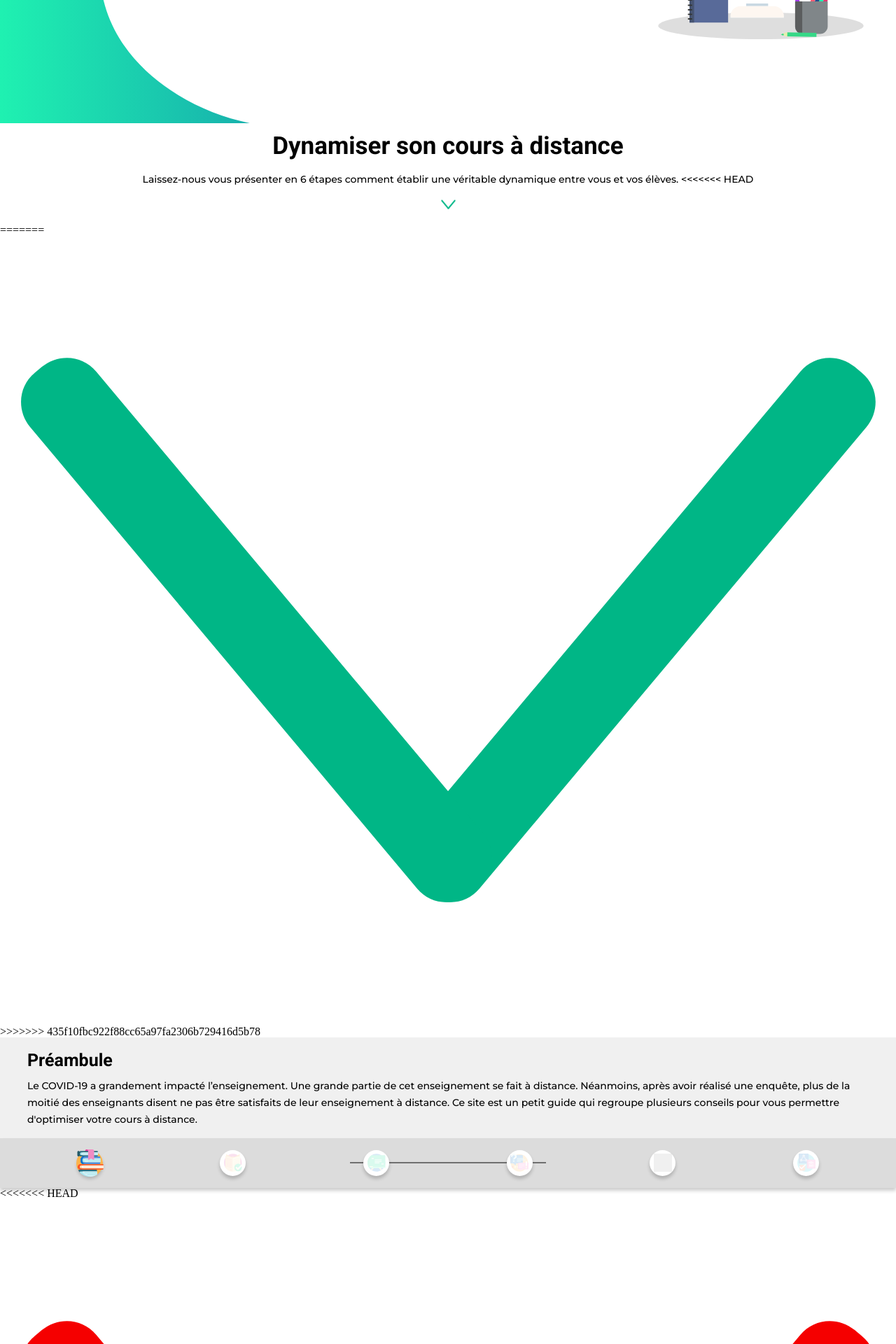
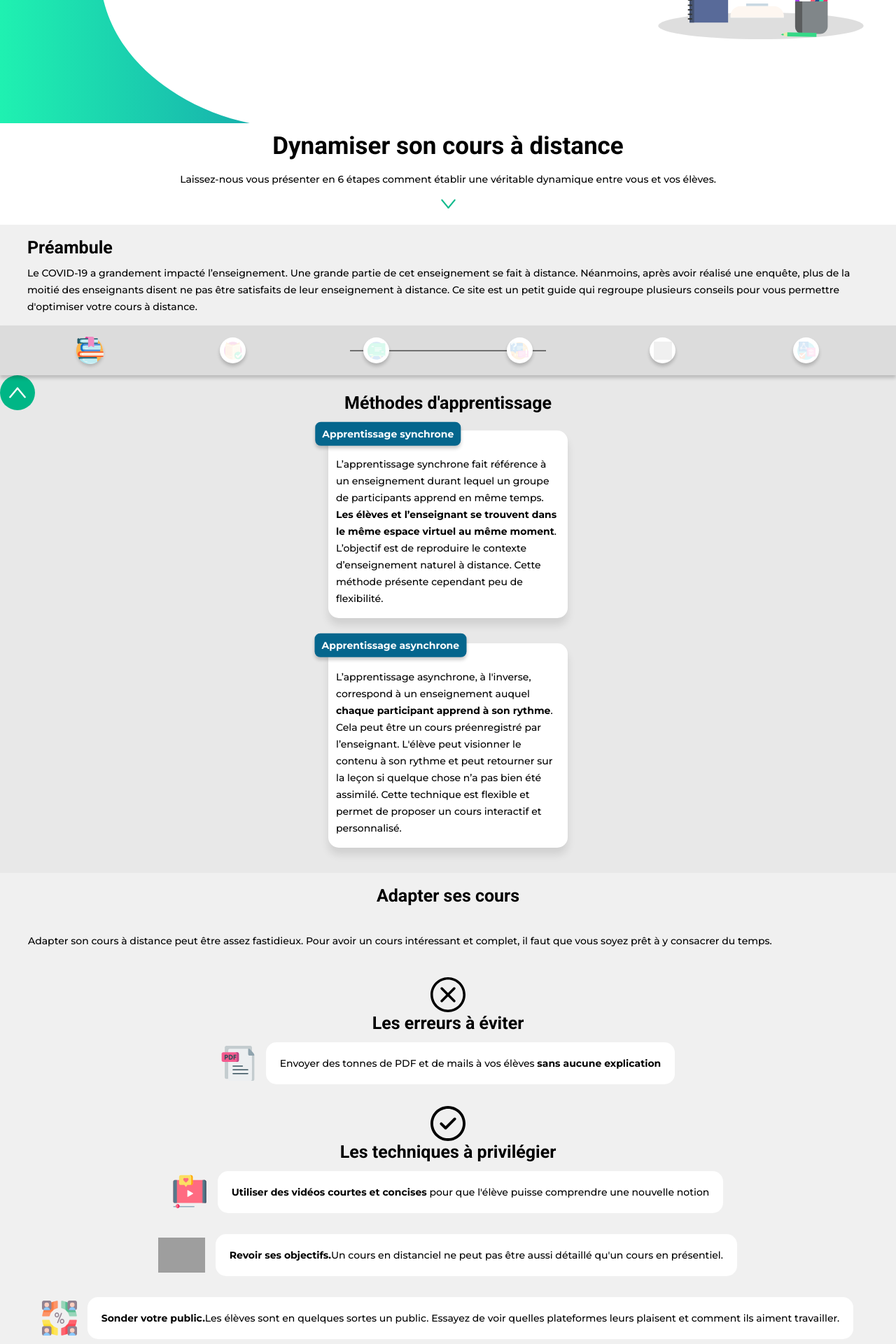
Before and after one commit to YaniMad/appforprofs, a Jekyll site: the page built from index.md, in a window 1280 px wide. Shown: the part 444-2364 px from the top of the page at 70% size. Built offline with Jekyll 4.4.1, drawn with Linux system fonts in a browser that asks for light colours; some of the changed text lies outside the part shown; grey boxes are pictures that could not be loaded.

Commit message:
dernier push de la soirée enfin si on peut apellé ça une fin de soirée, Mon âme a quitté mon corps je ne suis même plus fatigué j'ai finis tout les pop up si vous ne les voyez pas c'est normal ils sont caché j'ai refais l'animation mis la position sticky et arrangé un peu d'autre truc j'ai pas pu tout arranger mais j'ai fais tout mon possible je verrai le js demain shallah j'arrive a faire marché les pop-up la bise.

```diff
--- a/_includes/commons/components/up_arrow.html
+++ b/_includes/commons/components/up_arrow.html
@@ -1,10 +1,9 @@
-<<<<<<< HEAD
 <div class="background-arrow">
 
-    <svg version="1.1" id="Calque_1" xmlns="http://www.w3.org/2000/svg" xmlns:xlink="http://www.w3.org/1999/xlink" x="0px" y="0px"
+    <svg class="arrow-button" version="1.1" id="Calque_1" xmlns="http://www.w3.org/2000/svg" xmlns:xlink="http://www.w3.org/1999/xlink" x="0px" y="0px"
          viewBox="0 0 151.9 133.6" style="enable-background:new 0 0 151.9 133.6;" xml:space="preserve">
     <style type="text/css">
-        .st0{fill:rgb(245, 0, 0);}
+        .st0{fill:#fff;}
     </style>
     <title>swipe</title>
     <path class="st0" d="M70,101.2L135.7,23c2.3-2.8,6.4-3.1,9.2-0.8l1.2,1c2.8,2.3,3.1,6.4,0.8,9.2l-65.6,78.2
@@ -13,9 +12,3 @@
         l65.6,78.2C84.2,104,83.9,108.1,81.1,110.4z"/>
     </svg>
 </div>
-=======
-<div class="button">
-    <div class="uparrow">
-    </div>
-</div>
->>>>>>> 435f10fbc922f88cc65a97fa2306b729416d5b78
--- a/_includes/pages/sections/introduction.html
+++ b/_includes/pages/sections/introduction.html
@@ -11,17 +11,8 @@
     <p>
       Laissez-nous vous présenter en 6 étapes comment établir une véritable
       dynamique entre vous et vos élèves.
-<<<<<<< HEAD
   </p>
   <div class="swipe-up">
     <img class="arrow" src="/assets/iconographie/arrow.svg" alt="flèche swipe up">
   </div>
 </section>
-=======
-    </p>
-    <center>
-      <img class="arrow bounce" src="/assets/iconographie/arrow.svg" alt="flèche swipe up">
-  </div>
-  </center>
-</section>
->>>>>>> 435f10fbc922f88cc65a97fa2306b729416d5b78
--- a/_layouts/default.html
+++ b/_layouts/default.html
@@ -5,6 +5,7 @@
     <meta name="viewport" content="width=device-width, initial-scale=1">
     <meta charset="utf-8">
     <title>One Page de l'agence Papijak / professeur</title>
+    <link rel="shortcut icon"  type="image/jpg" href="assets/iconographie/papijak_onglet_bon_format.jpg">
     <link rel="stylesheet" href="/assets/css/main.css">
 
     <link href="https://unpkg.com/aos@2.3.1/dist/aos.css" rel="stylesheet">
--- a/_sass/components/_up_arrow.scss
+++ b/_sass/components/_up_arrow.scss
@@ -1,9 +1,18 @@
-.button {
+.background-arrow {
+    position: fixed;
     background-color:#00b686;
-    border: none;
-    border-radius:30px;
+    border-radius: 50%;
     text-decoration : none;
     width:50px;
     height:50px;
-    position: absolute;
+    cursor: pointer;
+    transform: rotate(180deg);
+
+    .arrow-button{
+        position: absolute;
+        top: 50%;
+        left: 50%;
+        transform: translate(-50%, -50%),
+
+    }
 }
```
Also changed, not shown: assets/Iconographie/papijak_onglet_bon_format.jpg (added).
